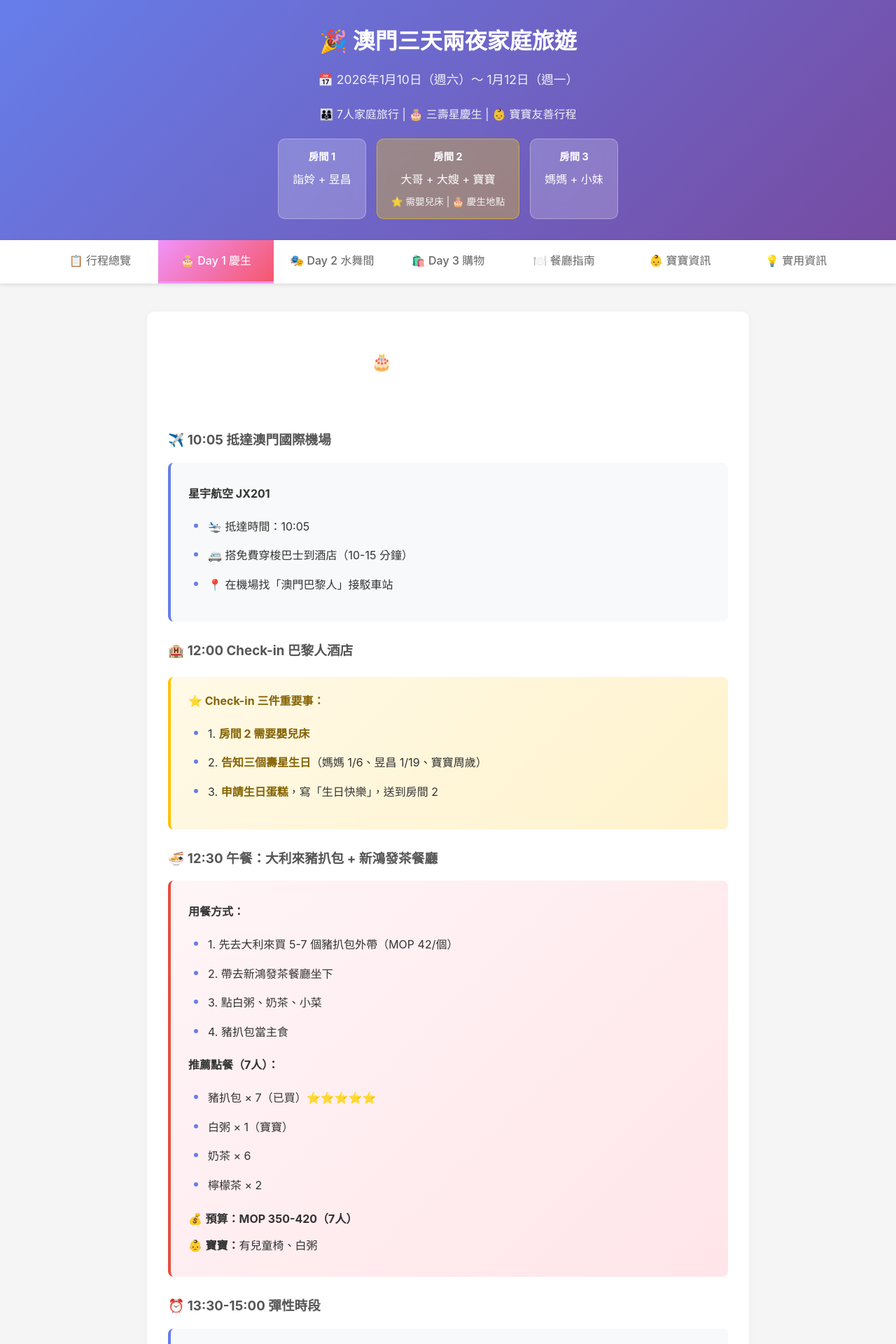
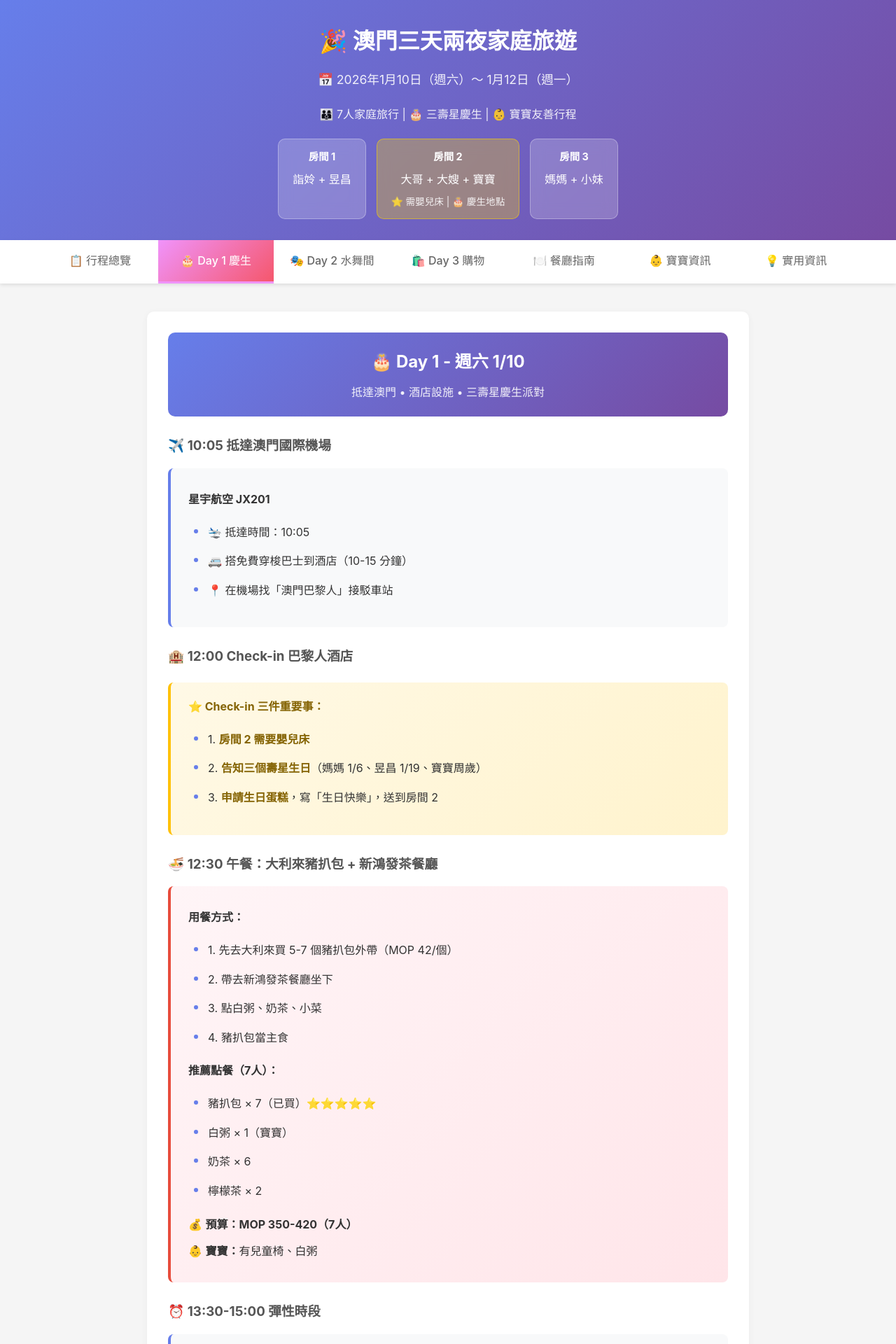
Before and after one commit to 10wang-creat/macau-trip-2026, a Jekyll site: the page built from day1.md, in a window 1280 px wide. Shown: the top 1920 px of the page at 70% size. Built offline with Jekyll 4.4.1, drawn with Linux system fonts in a browser that asks for light colours.

Commit message:
修正day-header背景色和p標籤樣式

```diff
--- a/assets/css/style.css
+++ b/assets/css/style.css
@@ -301,6 +301,7 @@ main {
 
 /* Day Header */
 .day-header {
+    background: linear-gradient(135deg, #667eea 0%, #764ba2 100%);
     color: white;
     padding: 20px 25px;
     border-radius: 10px;
@@ -315,9 +316,11 @@ main {
     padding: 0;
 }
 
-.day-header .subtitle {
+.day-header p {
+    color: white;
     opacity: 0.9;
     margin-top: 8px;
+    margin-bottom: 0;
 }
 
 /* 表格樣式 */
```
